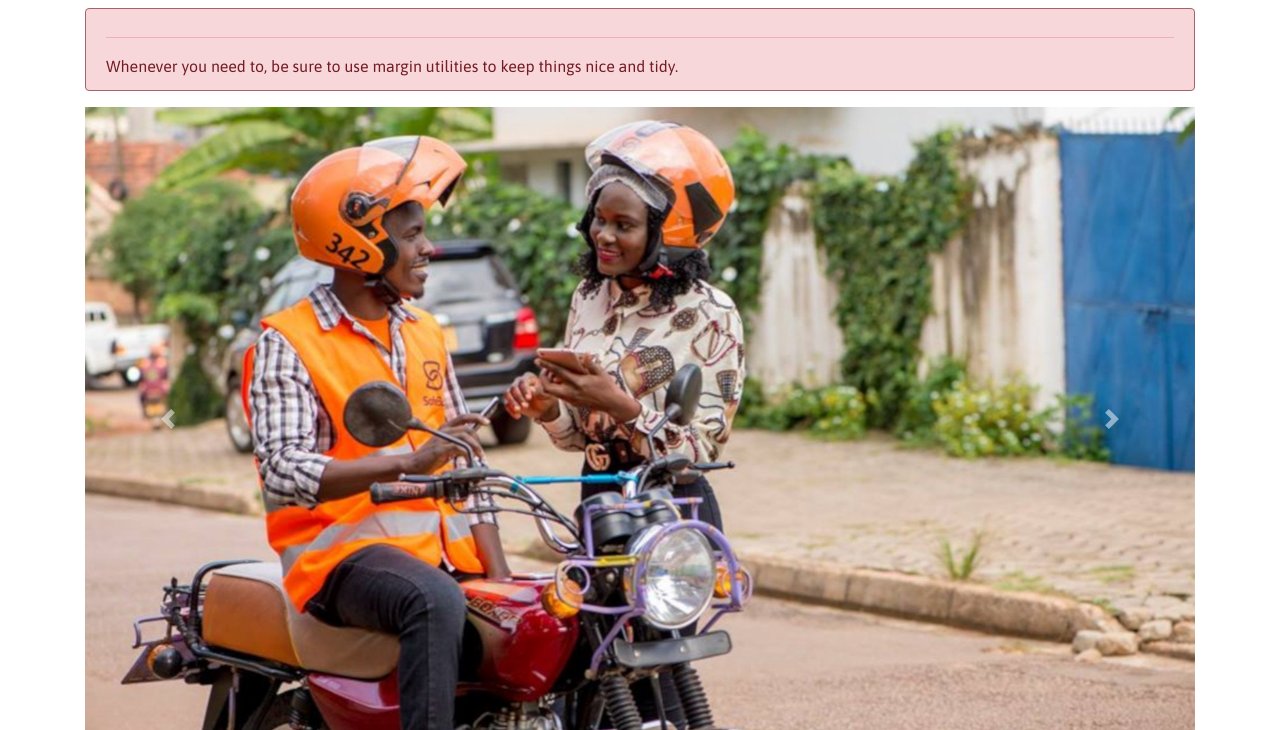
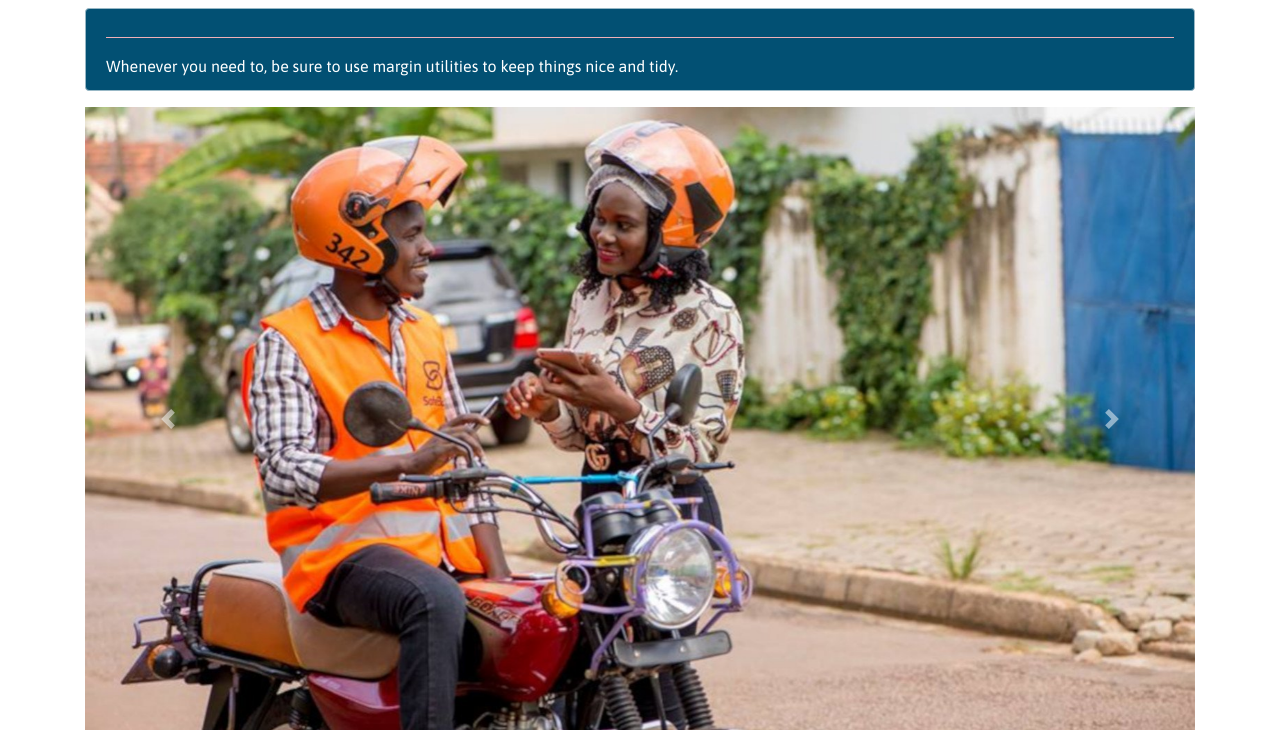
Before and after one commit to xolomonwizdom/safeboda.intranet, a Django app: page / in a window 1280 px wide. Shown: the part 71-801 px from the top of the page. Run offline with Django 3.2, Linux system fonts and the light colour scheme; the visitor is signed in with stand-in values (Sample User, id 1); data that the repository does not hold is empty; some libraries are stand-ins or nearby versions.

Commit message:
change notification colour

```diff
--- a/static/css/style.css
+++ b/static/css/style.css
@@ -8,10 +8,11 @@ body {
 
 .alert-danger{
   width: 100%;
-  color: #721c24;
+  color: #fff;
   animation: blinkingBackground .8s infinite;
+  background-color: #025073;
 }
 @keyframes blinkingBackground{
-  0%		{ background-color: #f8d7da; border-color: #721c24;}
-  100%	        { background-color: #f8d7da; color: #721c24;}
+  0%		{ border-color: #fff;}
+  100%	        { background-color: #025073; color: #fff; border-color: #025073;}
 }
```
